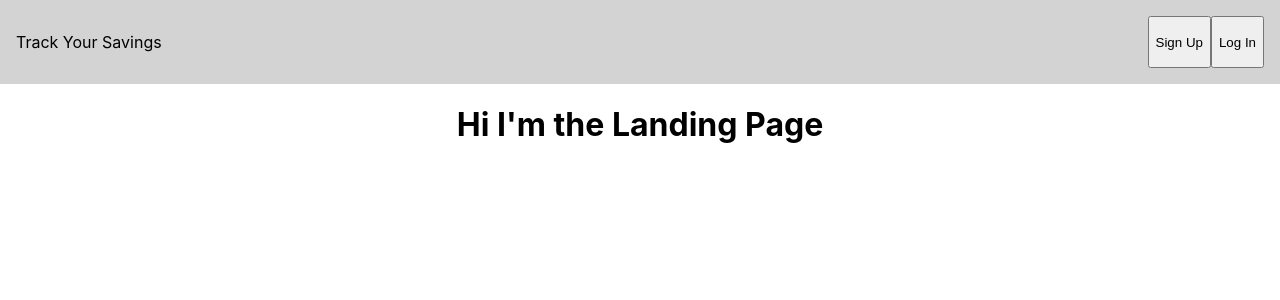
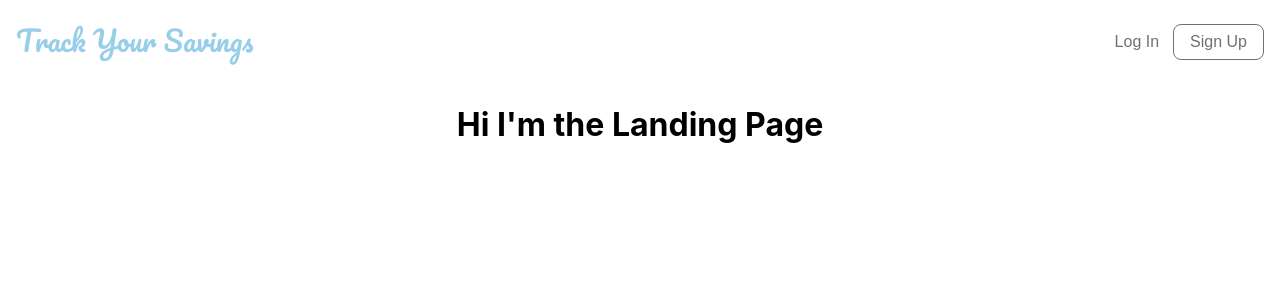
Before and after one commit to alexalala/track-your-savings, a React (Create React App) app: page / in a window 1280 px wide. Shown: the top 300 px of the page. Built offline with nearby package versions, Linux system fonts and the light colour scheme; no server answers.

Commit message:
style navigation

```diff
--- a/public/index.html
+++ b/public/index.html
@@ -10,34 +10,14 @@
       content="Web site created using create-react-app"
     />
     <link rel="apple-touch-icon" href="%PUBLIC_URL%/logo192.png" />
-    <!--
-      manifest.json provides metadata used when your web app is installed on a
-      user's mobile device or desktop. See https://developers.google.com/web/fundamentals/web-app-manifest/
-    -->
     <link rel="manifest" href="%PUBLIC_URL%/manifest.json" />
-    <!--
-      Notice the use of %PUBLIC_URL% in the tags above.
-      It will be replaced with the URL of the `public` folder during the build.
-      Only files inside the `public` folder can be referenced from the HTML.
-
-      Unlike "/favicon.ico" or "favicon.ico", "%PUBLIC_URL%/favicon.ico" will
-      work correctly both with client-side routing and a non-root public URL.
-      Learn how to configure a non-root public URL by running `npm run build`.
-    -->
-    <title>React App</title>
+    <title>Track My Savings</title>
+    <link rel="preconnect" href="https://fonts.googleapis.com">
+    <link rel="preconnect" href="https://fonts.gstatic.com" crossorigin>
+    <link href="https://fonts.googleapis.com/css2?family=Pacifico&display=swap" rel="stylesheet">
   </head>
   <body>
     <noscript>You need to enable JavaScript to run this app.</noscript>
     <div id="root"></div>
-    <!--
-      This HTML file is a template.
-      If you open it directly in the browser, you will see an empty page.
-
-      You can add webfonts, meta tags, or analytics to this file.
-      The build step will place the bundled scripts into the <body> tag.
-
-      To begin the development, run `npm start` or `yarn start`.
-      To create a production bundle, use `npm run build` or `yarn build`.
-    -->
   </body>
 </html>
--- a/src/components/AccountsGrid/index.tsx
+++ b/src/components/AccountsGrid/index.tsx
@@ -80,7 +80,7 @@ const AccountsGrid = () => {
                             />
                         </div>
                     ))}
-                    <h4>Monthly total: {column.total}</h4>
+                    <h4>Monthly total: ${column.total}</h4>
                 </StyledColumn>
             ))}
         </StyledAccountsGridContainer>
--- a/src/components/AuthButton/index.tsx
+++ b/src/components/AuthButton/index.tsx
@@ -1,5 +1,7 @@
 import React from "react";
 import { useAuth0 } from "@auth0/auth0-react";
+
+import { StyledLinkButton, StyledLinkButtonBorder } from './styles';
 
 interface TodoItemProps {
     signup?: boolean,
@@ -12,9 +14,9 @@ const AuthButton = ({ signup }: TodoItemProps) => {
         const { loginWithRedirect } = useAuth0();
 
         return (
-            <button onClick={() => loginWithRedirect()}>
+            <StyledLinkButton onClick={() => loginWithRedirect()}>
                 Log In
-            </button>
+            </StyledLinkButton>
         );
     };
 
@@ -22,11 +24,11 @@ const AuthButton = ({ signup }: TodoItemProps) => {
         const { loginWithRedirect } = useAuth0();
 
         return (
-            <button onClick={() => loginWithRedirect({
+            <StyledLinkButtonBorder onClick={() => loginWithRedirect({
                 screen_hint: "signup"
             })}>
                 Sign Up
-            </button>
+            </StyledLinkButtonBorder>
         );
     };
 
@@ -34,9 +36,9 @@ const AuthButton = ({ signup }: TodoItemProps) => {
         const { logout } = useAuth0();
 
         return (
-            <button onClick={() => logout({ returnTo: window.location.origin })}>
+            <StyledLinkButton onClick={() => logout({ returnTo: window.location.origin })}>
             Log Out
-            </button>
+            </StyledLinkButton>
         );
     };
 
--- /dev/null
+++ b/src/components/AuthButton/styles.ts
@@ -0,0 +1,27 @@
+import styled from 'styled-components';
+
+export const StyledLinkButton = styled.button`
+    border: none;
+    background: transparent;
+    cursor: pointer;
+    height: fit-content;
+    margin: 1rem 0.5rem;
+    font-size: 1rem;
+    color: #707070;
+
+    &:hover {
+        text-decoration: underline;
+    }
+`;
+
+export const StyledLinkButtonBorder = styled(StyledLinkButton)`
+    border: 1px solid #707070;
+    padding: 0.5rem 1rem;
+    margin: 0.5rem 0;
+    border-radius: 0.5rem;
+
+    &:hover {
+        text-decoration: none;
+        background: #f4fafd;
+    }
+`;
--- a/src/components/Header/index.tsx
+++ b/src/components/Header/index.tsx
@@ -1,14 +1,14 @@
 import React from "react";
 import AuthButton from '../AuthButton';
 
-import { StyledHeaderContainer, StyledButtonContainer } from './styles';
+import { StyledHeaderContainer, StyledButtonContainer, StyledTitle } from './styles';
 
 const Header = () => (
     <StyledHeaderContainer>
-        <p>Track Your Savings</p>
+        <StyledTitle>Track Your Savings</StyledTitle>
         <StyledButtonContainer>
+            <AuthButton />
             <AuthButton signup={true} />
-            <AuthButton />
         </StyledButtonContainer>
     </StyledHeaderContainer>
 );
--- a/src/components/Header/styles.ts
+++ b/src/components/Header/styles.ts
@@ -4,7 +4,13 @@ export const StyledHeaderContainer = styled.div`
     display: flex;
     justify-content: space-between;
     padding: 1rem;
-    background: lightgrey;
+`;
+
+export const StyledTitle = styled.p`
+    font-family: 'Pacifico', cursive;
+    font-size: 1.75rem;
+    margin: 0;
+    color: #98ceea;
 `;
 
 export const StyledButtonContainer = styled.div`
```
